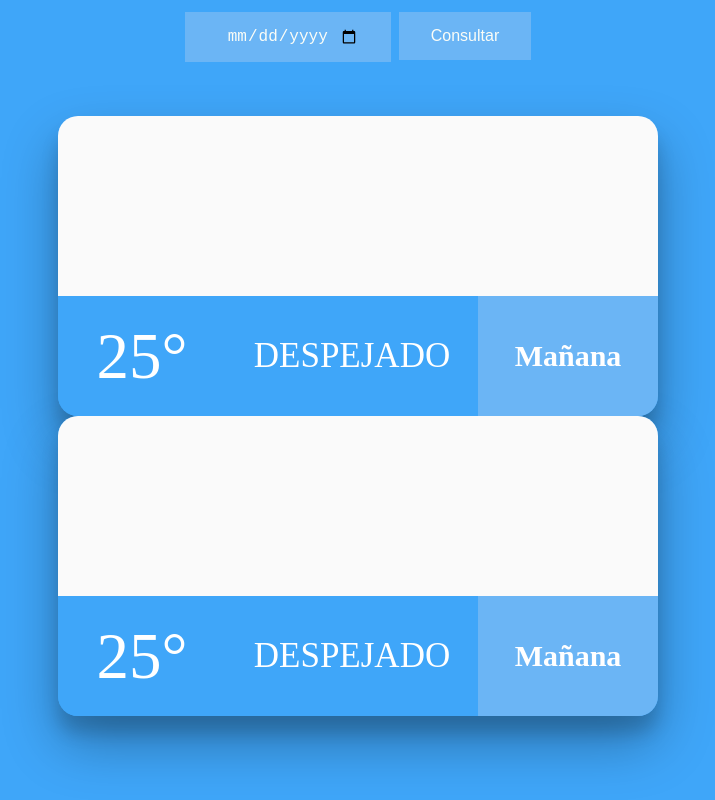
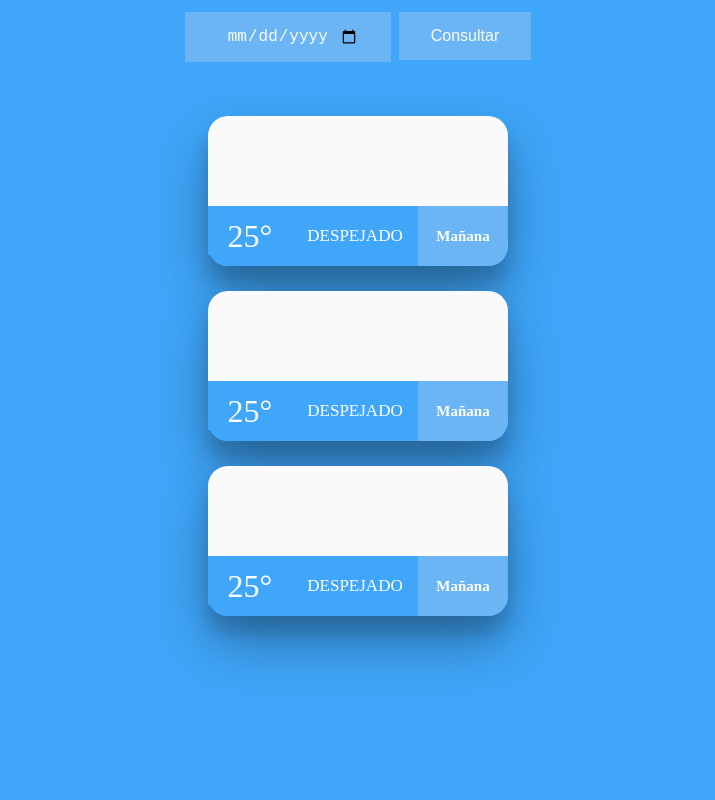
Before and after one commit to victorlvl47/weather-app-api-sim, an Electron app: page index.html in a window 1296 px wide. Shown: the whole page, without its empty margins (290-1005 px from the left). Drawn offline with Linux system fonts and the light colour scheme; some icons are missing.

Commit message:
created more weather widgets

```diff
--- a/index.html
+++ b/index.html
@@ -35,6 +35,18 @@
                 </div>
                 <div class="date">Ma&#241;ana</div>
             </article>
+
+            <article class="widget">
+                <div class="weatherIcon"><i class="wi wi-day-sunny"></i></div>
+                <div class="weatherInfo">
+                    <div class="temperature"><span>25&deg;</span></div>
+                    <div class="description">
+                        <div class="weatherCondition">Despejado</div>
+
+                    </div>
+                </div>
+                <div class="date">Ma&#241;ana</div>
+            </article>
         </div>
 
         <script type="text/javascript" src="index.js"></script>
--- a/main.js
+++ b/main.js
@@ -3,8 +3,8 @@ const {app, BrowserWindow} = require('electron');
 // Create window
 function createWindow() {
     const ventana = new BrowserWindow({
-        width: 960,
-        height: 540
+        width: 1296,
+        height: 729
     });
 
     ventana.loadFile('index.html');
--- a/styles.css
+++ b/styles.css
@@ -63,12 +63,13 @@
     margin: 0 auto;
     text-align: center;
     display: flex;
-    height: 300px;
-    width: 600px;
+    height: 150px;
+    width: 300px;
     flex-wrap: wrap;
     cursor: pointer;
     border-radius: 20px;
     box-shadow: 0 27px 55px 0 rgba(0, 0, 0, 0.3), 0 17px 17px 0 rgba(0, 0, 0, 0.15);
+    margin-top: 25px;
   }
   .widget .weatherIcon {
     flex: 1 100%;
@@ -80,7 +81,7 @@
     display: flex;
     align-items: center;
     justify-content: space-around;
-    font-size: 100px;
+    font-size: 50px;
   }
   .widget .weatherIcon i {
     padding-top: 30px;
@@ -97,7 +98,7 @@
   .widget .weatherInfo .temperature {
     flex: 0 0 40%;
     width: 100%;
-    font-size: 65px;
+    font-size: 32px;
     display: flex;
     justify-content: space-around;
   }
@@ -111,11 +112,11 @@
   }
   .widget .weatherInfo .description .weatherCondition {
     text-transform: uppercase;
-    font-size: 35px;
+    font-size: 17px;
     font-weight: 100;
   }
   .widget .weatherInfo .description .place {
-    font-size: 15px;
+    font-size: 7px;
   }
   .widget .date {
     flex: 0 0 30%;
@@ -126,7 +127,7 @@
     justify-content: space-around;
     align-items: center;
     color: white;
-    font-size: 30px;
+    font-size: 15px;
     font-weight: 800;
   }
   p {
@@ -137,5 +138,5 @@
   p a {
     text-decoration: none;
     color: #E4D6A7;
-    font-size: 10px;
+    font-size: 5px;
   }
```
